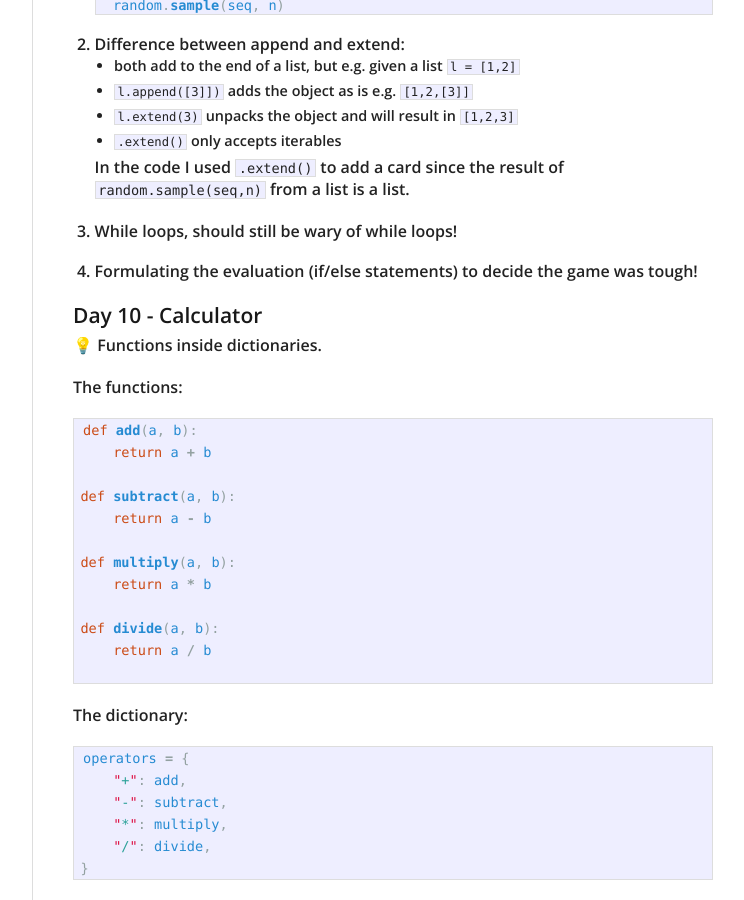
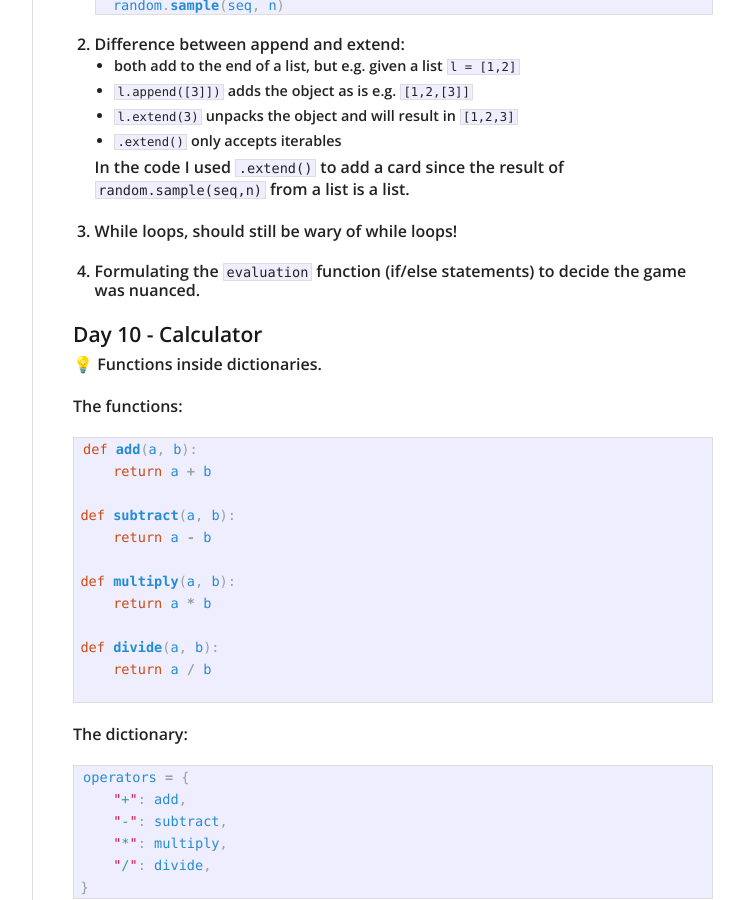
Before and after one commit to maryletteroa/maryletteroa.github.io, a Jekyll site: the page built from _posts/2021-06-02-hundred-days-of-python.md, in a window 1280 px wide and 900 px high, scrolled down 538 px. Shown: the whole window, without its empty margins (378-1122 px from the left). Built offline with Jekyll 4.4.1, drawn with Linux system fonts in a browser that asks for light colours.

Commit message:
update post

```diff
--- a/_posts/2021-06-02-hundred-days-of-python.md
+++ b/_posts/2021-06-02-hundred-days-of-python.md
@@ -34,7 +34,7 @@ You win if you score 21 or closer to 21 than the dealer. You lose if you score o
 
 3. While loops, should still be wary of while loops!
 
-4. Formulating the evaluation (if/else statements) to decide the game was tough!
+4. Formulating the `evaluation` function (if/else statements) to decide the game was nuanced.
 
 
 #### Day 10 - Calculator
```
